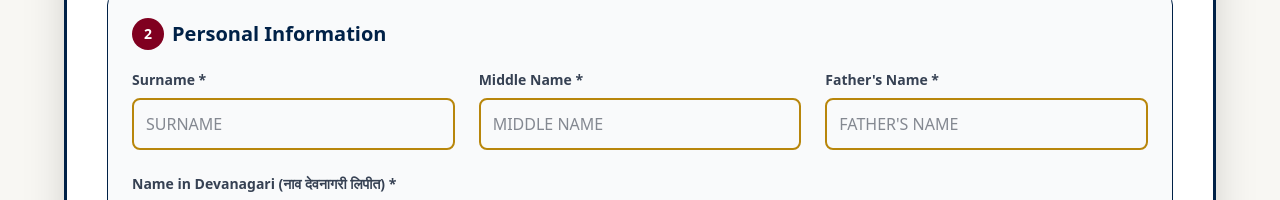
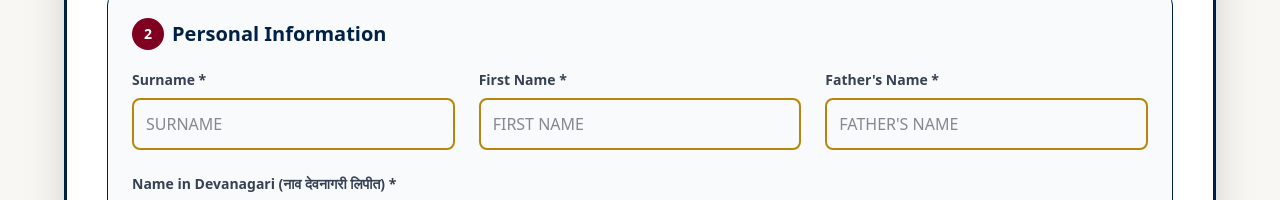
Before and after one commit to Thunderbeast5/svcsm, a React (Vite) app: page /admissions/junior-form in a window 1280 px wide. Shown: the part 742-942 px from the top of the page. Built offline with nearby package versions, Linux system fonts and the light colour scheme; what @react-pdf/renderer would draw is missing.

Commit message:
first name replaced w middle name

```diff
--- a/src/components/PDF/JuniorAdmissionPDF.jsx
+++ b/src/components/PDF/JuniorAdmissionPDF.jsx
@@ -532,7 +532,7 @@ const JuniorAdmissionPDF = ({ data }) => {
             <Text style={styles.value}>{data.surname || ''}</Text>
           </View>
           <View style={{ ...styles.col, marginRight: 10 }}>
-            <Text style={{ fontSize: 9, marginRight: 4 }}>(Middle Name)</Text>
+            <Text style={{ fontSize: 9, marginRight: 4 }}>(First Name)</Text>
             <Text style={styles.value}>{data.middleName || ''}</Text>
           </View>
           <View style={styles.col}>
--- a/src/pages/Admission/JuniorAdmissionForm.jsx
+++ b/src/pages/Admission/JuniorAdmissionForm.jsx
@@ -546,13 +546,13 @@ const JuniorAdmissionForm = () => {
                     </div>
 
                     <div>
-                      <label className="block text-sm font-bold mb-2 text-gray-700">Middle Name *</label>
+                      <label className="block text-sm font-bold mb-2 text-gray-700">First Name *</label>
                       <input
                         type="text"
-                        {...register("middleName", { required: "Middle name is required" })}
+                        {...register("middleName", { required: "First name is required" })}
                         className="w-full p-3 border-2 rounded-lg uppercase focus:ring-2"
                         style={{ borderColor: '#B8860B' }}
-                        placeholder="MIDDLE NAME"
+                        placeholder="FIRST NAME"
                       />
                       {errors.middleName && <p className="text-red-600 text-xs mt-1">{errors.middleName.message}</p>}
                     </div>
```
